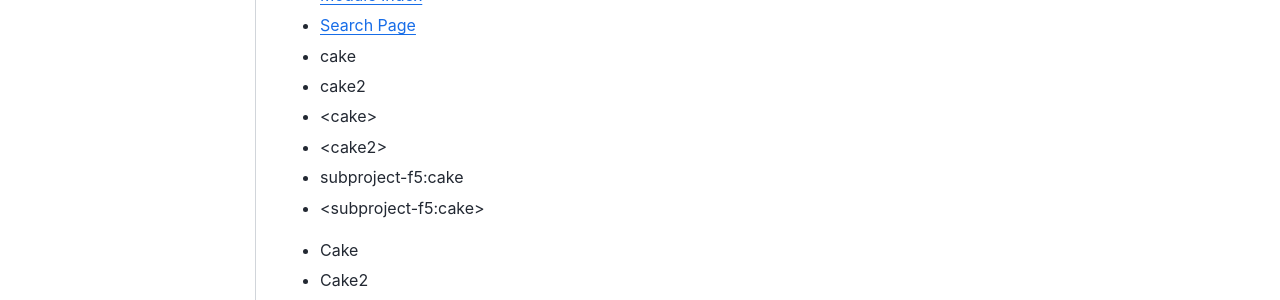
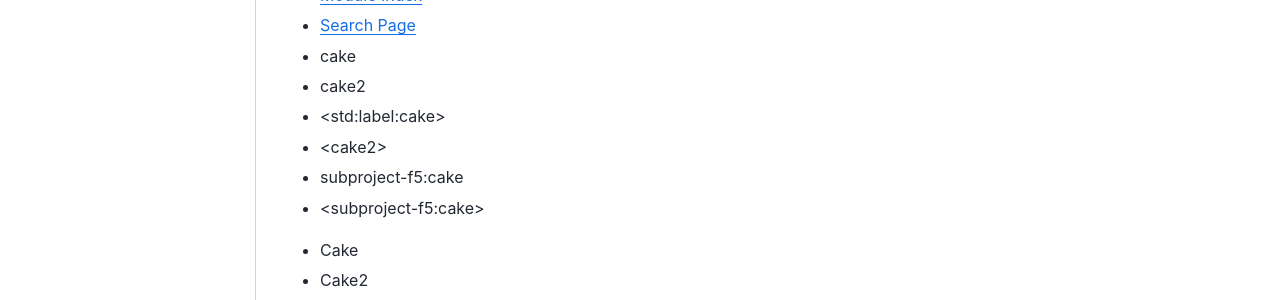
Before and after one commit to robinmordasiewicz/f5-xc_workspaces, a Sphinx documentation site: the page built from docs/index.rst, in a window 1280 px wide and 1164 px high. Shown: the part 381-681 px from the top of the window. Built offline with Sphinx 7.4.7 and the Sphinx Book theme 1.1.4, drawn with Linux system fonts in a browser that asks for light colours; some of the changed lines change nothing that is shown.

Commit message:
adding files

```diff
--- a/docs/index.rst
+++ b/docs/index.rst
@@ -9,8 +9,8 @@
    Distributed Apps <subproject: f5-xc-distributed-apps>
    Load Balancers <subproject: f5-xc-load-balancers>
    Web App & API Protection <subproject: f5-xc-web-app-and-api-protection>
-   Sub Project <subproject: subproject-f5:cake>
-   :ref:`Releng Overview1 <subproject-f5:cake>`
+   Sub Project <subproject: subproject-f5:std:label:cake>
+   :ref:`Releng Overview1 <subproject-f5:std:label:cake>`
    :ref:`Releng Overview2 <cake>`
    :ref:`Releng Overview3 <cake2>`
    Sub Project2 <cake2>
@@ -28,7 +28,7 @@
 
 * :ref:`cake`
 * :ref:`cake2`
-* :ref:`<cake>`
+* :ref:`<std:label:cake>`
 * :ref:`<cake2>`
 * :ref:`subproject-f5:cake`
 * :ref:`<subproject-f5:cake>`
```
